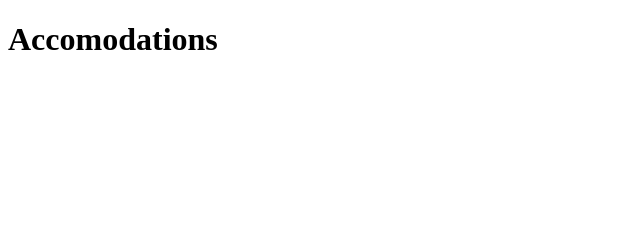
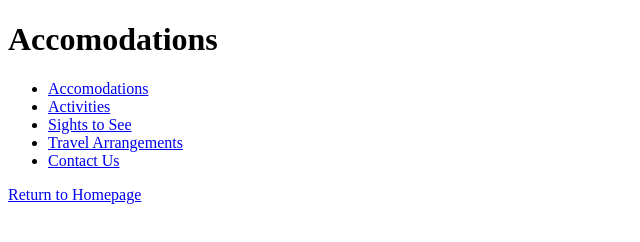
Before and after one commit to CharlesEmrich/resort, a plain HTML site: page accomodations.html in a window 1280 px wide. Shown: the whole page, without its empty margins (0-640 px from the left). Drawn offline with Linux system fonts and the light colour scheme.

Commit message:
added nav list to secondary pages and homepage return

```diff
--- a/accomodations.html
+++ b/accomodations.html
@@ -7,6 +7,15 @@
 </head>
 <body>
   <h1>Accomodations</h1>
+  <ul>
+    <li><a href="accomodations.html">Accomodations</a></li>
+    <li><a href="activities.html">Activities</a></li>
+    <li><a href="sights.html">Sights to See</a></li>
+    <li><a href="travel-arrangements.html">Travel Arrangements</a></li>
+    <li><a href="contact.html">Contact Us</a></li>
+  </ul>
+
+  <a href="index.html">Return to Homepage</a>
 </body>
 
 </html>
```
Also changed, not shown: activities.html (+9 -0 lines), contact.html (+9 -0 lines), sights.html (+9 -0 lines), travel-arrangements.html (+9 -0 lines).
